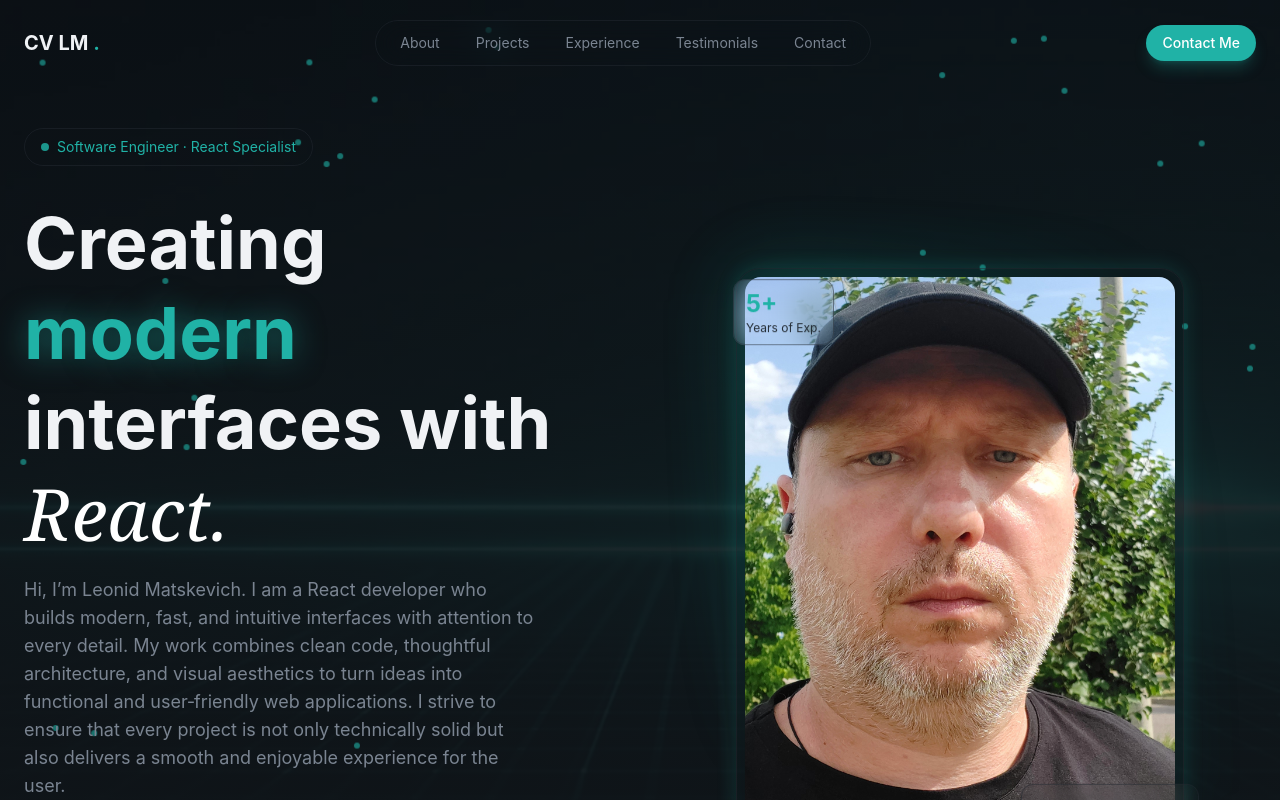
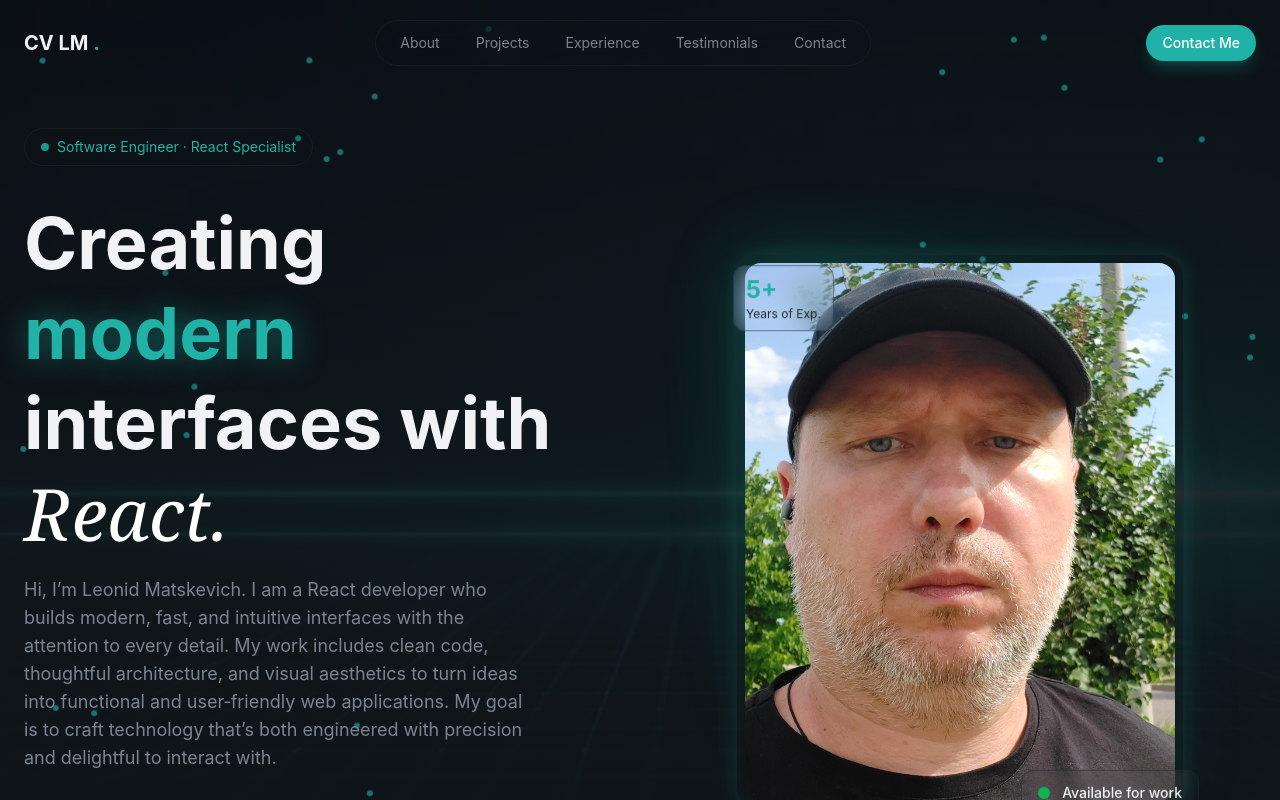
Before and after one commit to SpiriT-L/cv-portfolio, a React (Vite) app: page / in a window 1280 px wide. Shown: the top 800 px of the page. Built offline with nearby package versions, Linux system fonts and the light colour scheme.

Commit message:
fix: refine introductory text in Hero

```diff
--- a/src/section/Hero.tsx
+++ b/src/section/Hero.tsx
@@ -67,12 +67,10 @@ const Hero = () => {
               </h1>
               <p className='text-lg text-muted-foreground max-w-lg animate-fade-in animation-delay-200'>
                 Hi, I’m Leonid Matskevich. I am a React developer who builds
-                modern, fast, and intuitive interfaces with attention to every
-                detail. My work combines clean code, thoughtful architecture,
+                modern, fast, and intuitive interfaces with the attention to every
+                detail. My work includes clean code, thoughtful architecture,
                 and visual aesthetics to turn ideas into functional and
-                user‑friendly web applications. I strive to ensure that every
-                project is not only technically solid but also delivers a smooth
-                and enjoyable experience for the user.
+                user‑friendly web applications. My goal is to craft technology that’s both engineered with precision and delightful to interact with.
               </p>
             </div>
             <div className='flex flex-wrap gap-4 animate-fade-in animation-delay-300'>
```
